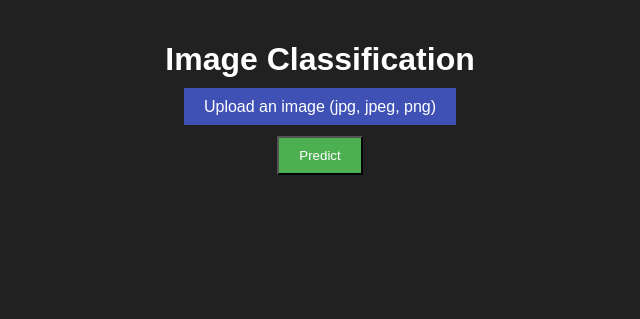
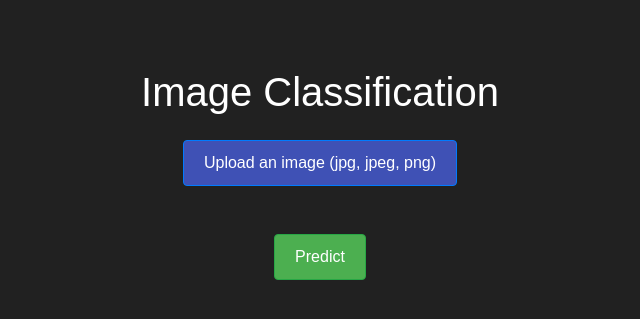
Before and after one commit to Rhythm1821/CNN-Image-Classification, a Python web app: template templates/index.html in a window 1280 px wide. Shown: the top 319 px of the page, without its empty margins (320-960 px from the left). Run offline with Jinja, Linux system fonts and the light colour scheme; the template is opened without the code that fills it, so the values that code supplies are empty; some libraries are stand-ins or nearby versions.

Commit message:
templates file updated

```diff
--- a/templates/index.html
+++ b/templates/index.html
@@ -4,19 +4,42 @@
   <meta charset="UTF-8">
   <meta name="viewport" content="width=device-width, initial-scale=1.0">
   <title>Image Classification</title>
+  <link rel="stylesheet" href="https://maxcdn.bootstrapcdn.com/bootstrap/4.5.2/css/bootstrap.min.css">
   <link rel="stylesheet" href="{{ url_for('static', filename='css/styles.css') }}">
+  <style>
+    /* Custom styles for prediction result */
+    #predictionResult {
+      top: 0;
+      background-color: black;
+      border-radius: 5px;
+      width: 100%;
+      z-index: 9999;
+    }
+    .prediction-alert {
+      font-size: 24px;
+      color: #007bff;
+      background-color: #f8f9fa;
+      border-color: #332c9e;
+      border-radius: 5px;
+      text-align: center;
+      padding: 10px;
+    }
+  </style>
 </head>
 <body>
   <div class="container">
-    <h1>Image Classification</h1>
-    <div class="form-group">
+    <div id="predictionResult"></div>
+    <h1 class="mt-5">Image Classification</h1>
+    <div class="form-group mt-4">
       <input type="file" id="imageUpload" accept=".jpg, .jpeg, .png" onchange="previewImage(event)">
-      <label for="imageUpload" id="uploadLabel">Upload an image (jpg, jpeg, png)</label>
+      <label for="imageUpload" id="uploadLabel" class="btn btn-primary">Upload an image (jpg, jpeg, png)</label>
     </div>
-    <div id="imagePreview"></div>
-    <button id="predictButton" onclick="predictImage()">Predict</button>
-    <div id="predictionResult"></div>
+    <div id="imagePreview" class="mt-4"></div>
+    <button id="predictButton" class="btn btn-success mt-3" onclick="predictImage()">Predict</button>
   </div>
+
+  <script src="https://code.jquery.com/jquery-3.6.0.min.js"></script>
+  <script src="https://maxcdn.bootstrapcdn.com/bootstrap/4.5.2/js/bootstrap.min.js"></script>
   <script src="{{ url_for('static', filename='js/script.js') }}"></script>
 </body>
 </html>
```
